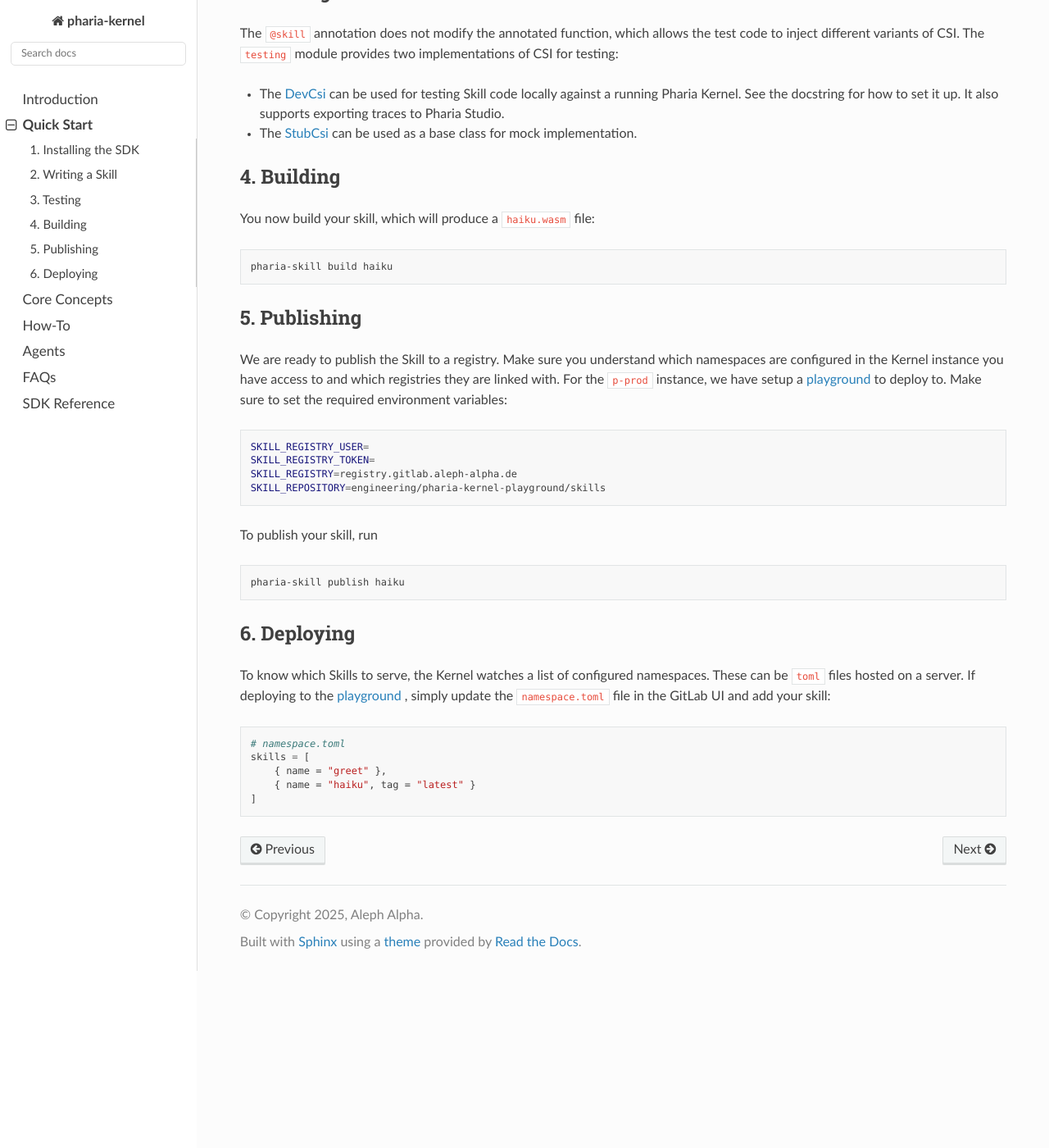
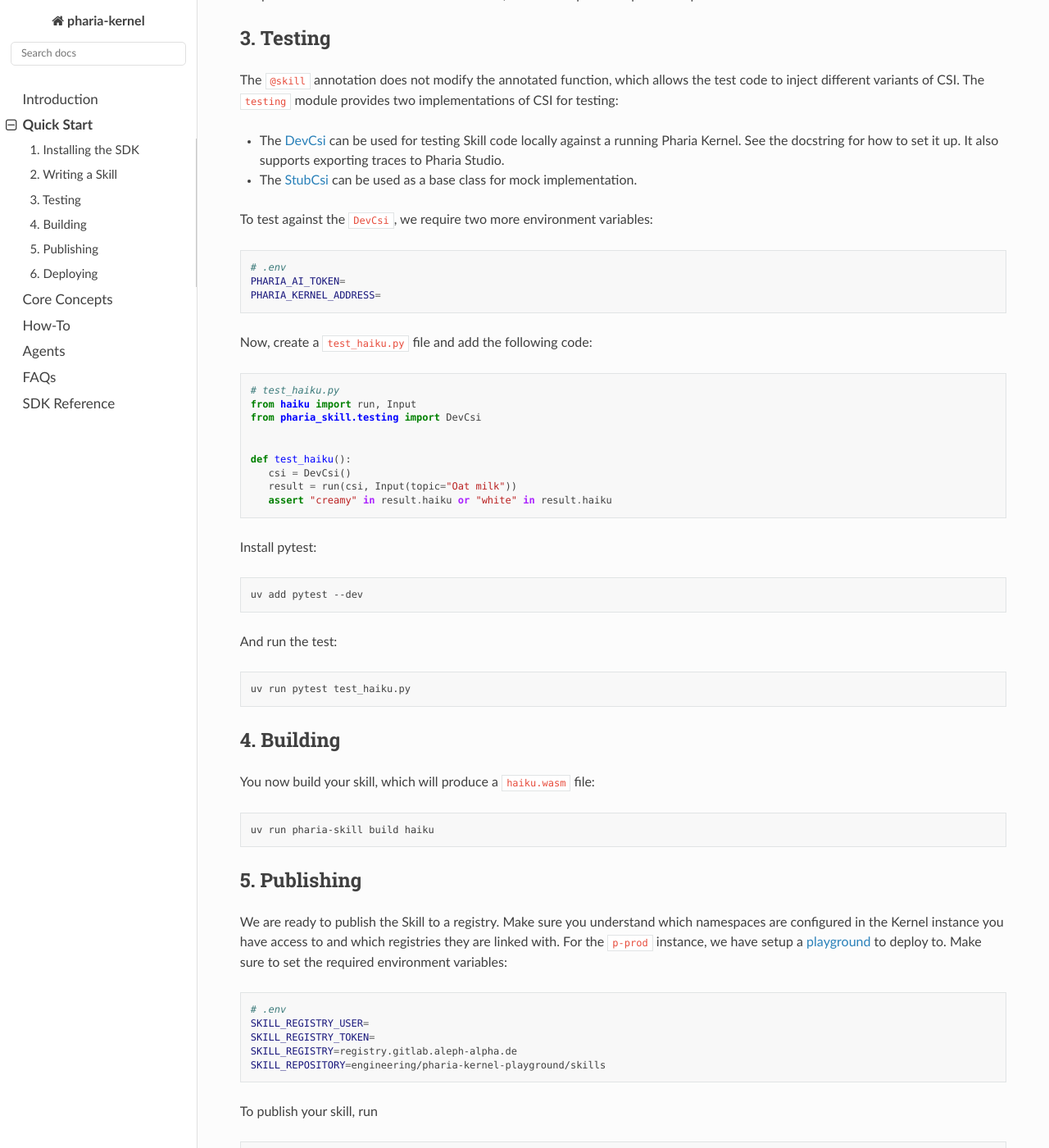
Before and after one commit to Aleph-Alpha/pharia-kernel-sdk-py, a Sphinx documentation site: the page built from docs/source/quick_start.md, in a window 1280 px wide and 1400 px high, scrolled down 1379 px. Shown: the whole window at 82% size. Built offline with Sphinx 7.4.7 and the Read the Docs theme 3.1.0, drawn with Linux system fonts in a browser that asks for light colours; before the commit the page ends 2563 px from its top, so only the background shows below that; some of the changed text lies outside the part shown.

Commit message:
docs: add missing env variables to quick start

````diff
--- a/docs/source/quick_start.md
+++ b/docs/source/quick_start.md
@@ -16,12 +16,14 @@
 uv init haiku && cd haiku
 ```
 
-Create a `.env` file and set the needed environment variables:
+Create a `.env` file and set the needed environment variables. The jfrog token is used by two different tools,
+so we set it under two different names:
 
 ```sh
 # .env
+JFROG_TOKEN=your-token
 UV_INDEX_JFROG_USERNAME=your-username
-UV_INDEX_JFROG_PASSWORD=your-password
+UV_INDEX_JFROG_PASSWORD=$JFROG_TOKEN
 ```
 
 Now we can add the SDK as a dependency:
@@ -36,6 +38,7 @@
 Now, we are ready to write the skill. Create a file called `haiku.py` and add the following code:
 
 ```python
+# haiku.py
 from pharia_skill import ChatParams, Csi, Message, skill
 from pydantic import BaseModel
 
@@ -69,12 +72,46 @@
 - The [DevCsi](references.rst#pharia_skill.testing.DevCsi) can be used for testing Skill code locally against a running Pharia Kernel. See the docstring for how to set it up. It also supports exporting traces to Pharia Studio.
 - The [StubCsi](references.rst#pharia_skill.testing.DevCsi) can be used as a base class for mock implementation.
 
+To test against the `DevCsi`, we require two more environment variables:
+
+```sh
+# .env
+PHARIA_AI_TOKEN=
+PHARIA_KERNEL_ADDRESS=
+```
+
+Now, create a `test_haiku.py` file and add the following code:
+
+```python
+# test_haiku.py
+from haiku import run, Input
+from pharia_skill.testing import DevCsi
+
+
+def test_haiku():
+   csi = DevCsi()
+   result = run(csi, Input(topic="Oat milk"))
+   assert "creamy" in result.haiku or "white" in result.haiku
+```
+
+Install pytest:
+
+```sh
+uv add pytest --dev
+```
+
+And run the test:
+
+```sh
+uv run pytest test_haiku.py
+```
+
 ## 4. Building
 
 You now build your skill, which will produce a `haiku.wasm` file:
 
 ```sh
-pharia-skill build haiku
+uv run pharia-skill build haiku
 ```
 
 ## 5. Publishing
@@ -85,6 +122,7 @@
 Make sure to set the required environment variables:
 
 ```sh
+# .env
 SKILL_REGISTRY_USER=
 SKILL_REGISTRY_TOKEN=
 SKILL_REGISTRY=registry.gitlab.aleph-alpha.de
@@ -94,7 +132,7 @@
 To publish your skill, run
 
 ```sh
-pharia-skill publish haiku
+uv run pharia-skill publish haiku
 ```
 
 ## 6. Deploying
````
Also changed, not shown: 1 other file.
